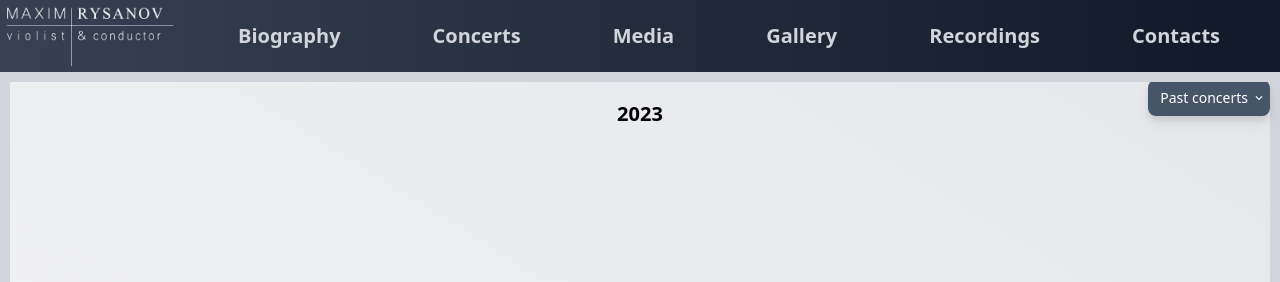
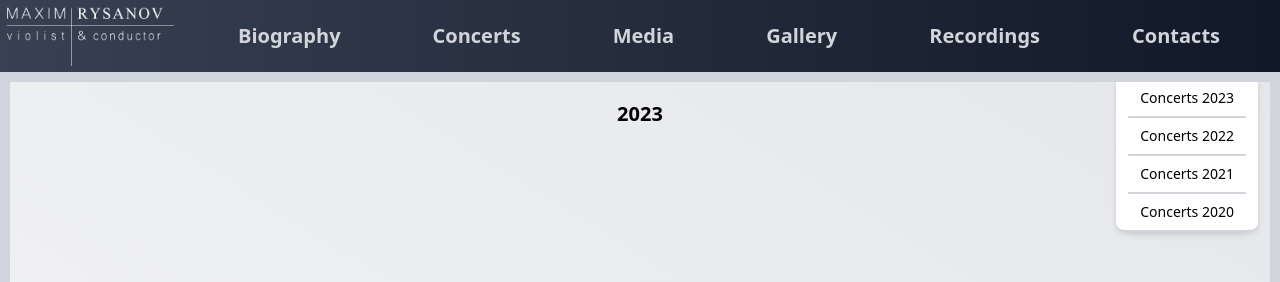
Before and after one commit to vladyslavt97/Maxim-Rysanov, a Next.js app: page /concerts in a window 1280 px wide. Shown: the top 282 px of the page. Built offline with nearby package versions, Linux system fonts and the light colour scheme; no server answers; the database is empty.

Commit message:
Past concerts

```diff
--- a/components/PastConcerts.tsx
+++ b/components/PastConcerts.tsx
@@ -10,7 +10,7 @@ export default function PastConcerts({}: Props) {
   const router = useRouter();
   return (
     <div className='rounded--lg absolute right-0'>
-      <button className='py-2 pl-3 pr-1 bg-slate-600 hover:bg-slate-500
+      <button className='py-2 pl-3 pr-1 bg-slate-600 hover:bg-slate-500 m-1 md:hidden
       active:bg-slate-400
       rounded-lg flex flex-row text-center justify-center items-center text-white text-sm drop-shadow-lg' onClick={e=>setOpen(!open)}>Past concerts<MdKeyboardArrowDown className='ml-1 text-white'/></button>
       {open &&
@@ -18,7 +18,7 @@ export default function PastConcerts({}: Props) {
       initial={{height: 0, opacity: 0.7}}
       animate={{height: 150, opacity: 1}}
       transition={{duration: 1}}
-      className='flex flex-col bg-white text-black rounded-lg'>
+      className='flex flex-col bg-white text-black rounded-lg drop-shadow-md'>
         {router.pathname === "/concerts-2023" &&
         <motion.div
           initial={{opacity:0}}
@@ -60,6 +60,55 @@ export default function PastConcerts({}: Props) {
         </motion.div>
 
       </motion.div>}
+
+
+       {/* md and bigger */}
+      <motion.div
+      initial={{height: 0, opacity: 0.7}}
+      animate={{height: 150, opacity: 1}}
+      transition={{duration: 1}}
+      className='hidden md:flex flex-col bg-white text-black rounded-b-lg mx-3 px-3 drop-shadow-md'>
+        {router.pathname === "/concerts-2023" &&
+        <motion.div
+          initial={{opacity:0}}
+          animate={{opacity:1}}
+          transition={{delay: 0.4,duration: 1}}
+          className='hover:bg-slate-300 py-2 hover:rounded-lg border-b-2 border-gray-300 text-sm text-center px-3'
+          >
+          <Link href="/concerts"><button onClick={e=>setOpen(!open)}>Upcoming 2023</button></Link>
+        </motion.div>}
+        {router.pathname !== "/concerts-2023" &&
+        <motion.div
+          initial={{opacity:0}}
+          animate={{opacity:1}}
+          transition={{duration: 1, delay: 0.3}}
+          className='hover:bg-slate-300 py-2 hover:rounded-lg border-b-2 border-gray-300 text-sm text-center px-3'
+          ><Link href="/concerts-2023"><button onClick={e=>setOpen(!open)}>Concerts 2023</button></Link>
+        </motion.div>}
+        <motion.div
+          initial={{opacity:0}}
+          animate={{opacity:1}}
+          transition={{duration: 1.2, delay: 0.4}}
+          className='hover:bg-slate-300 py-2 hover:rounded-lg border-b-2 border-gray-300 text-sm text-center px-3'
+          >
+          <Link href="/concerts-2022" ><button onClick={e=>setOpen(!open)}>Concerts 2022</button></Link>
+        </motion.div>
+        <motion.div
+          initial={{opacity:0}}
+          animate={{opacity:1}}
+          transition={{duration: 1.4, delay: 0.6}}
+          className='hover:bg-slate-300 py-2 hover:rounded-lg border-b-2 border-gray-300 text-sm text-center px-3'>
+        <Link href="/concerts-2021"><button onClick={e=>setOpen(!open)}>Concerts 2021</button></Link>
+        </motion.div>
+         <motion.div
+          initial={{opacity:0}}
+          animate={{opacity:1}}
+          transition={{duration: 1.6, delay: 0.8}}
+          className='hover:bg-slate-300 py-2 hover:rounded-lg border-b-2 border-gray-300 text-sm text-center px-3'>
+        <Link href="/concerts-2020" ><button onClick={e=>setOpen(!open)}>Concerts 2020</button></Link>
+        </motion.div>
+
+      </motion.div>
     </div>
   )
 }
```
